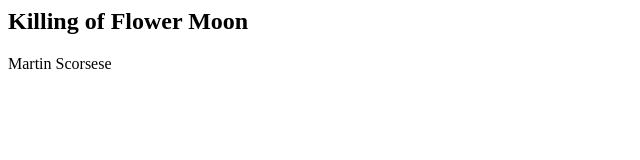
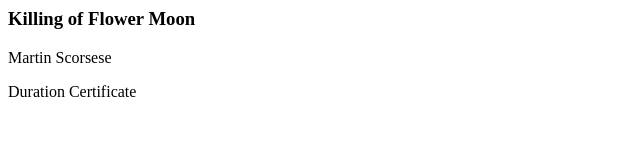
Before and after one commit to alexandru-pocovnicu/miscellaneous, a website: page index.html in a window 1280 px wide. Shown: the whole page, without its empty margins (0-640 px from the left). Drawn offline with Linux system fonts and the light colour scheme.

Commit message:
refactor: replace manual film card creation with template cloning

```diff
--- a/index.html
+++ b/index.html
@@ -6,6 +6,13 @@
     <script defer src="script.js"></script>
   </head>
   <body>
-
+ <template id="film-card">
+  <section>
+    <h3>Film title</h3>
+    <p data-director>Director</p>
+    <time>Duration</time>
+    <data data-certificate>Certificate</data>
+  </section>
+</template>
   </body>
 </html>
--- a/script.js
+++ b/script.js
@@ -5,12 +5,10 @@
   certificate: "15",
   duration: 112,
 };
-console.log(film);
-const filmCard=document.createElement("section")
-const title=document.createElement("h1")
-const director=document.createElement("p")
-director.textContent=film.director
-title.textContent=film.title
-filmCard.append(title,director)
-const bodyEl=document.querySelector("body")
-bodyEl.append(filmCard)
+
+const filmCard = document.getElementById("film-card").content.cloneNode(true);
+
+
+filmCard.querySelector("h3").textContent=film.title
+filmCard.querySelector("p").textContent = film.director;
+document.body.append(filmCard)
```
